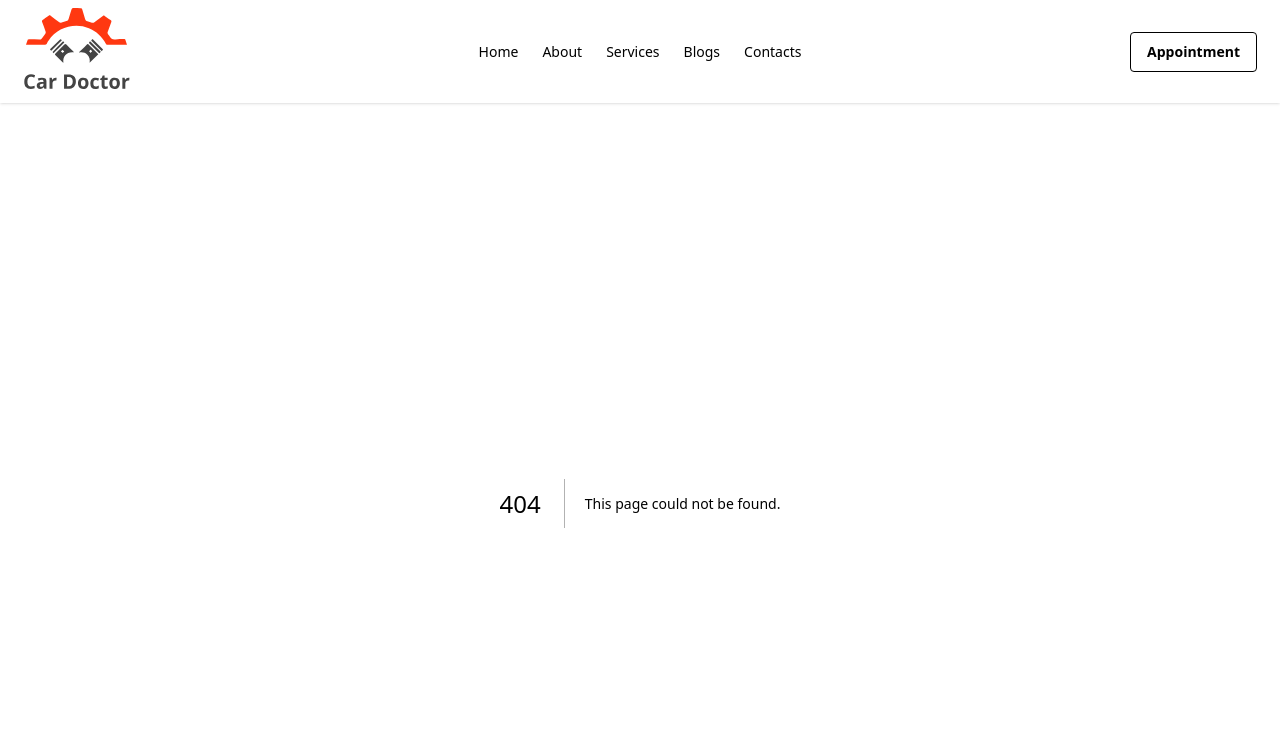
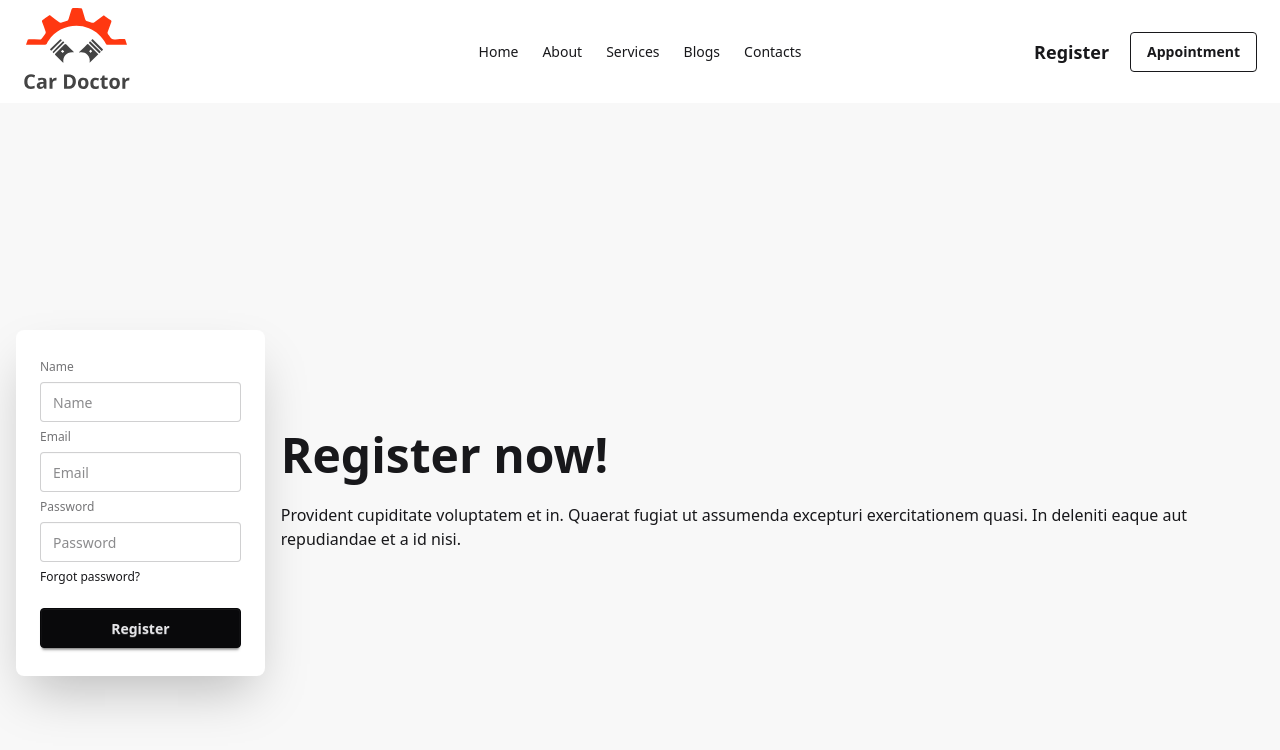
Before and after one commit to Nazim1247/car-doctor-next-js, a Next.js app: page /register in a window 1280 px wide. Before the commit this address had no page. Shown: the top 750 px of the page. Built offline with nearby package versions, Linux system fonts and the light colour scheme.

Commit message:
registation file created

```diff
--- a/package.json
+++ b/package.json
@@ -9,6 +9,7 @@
     "lint": "next lint"
   },
   "dependencies": {
+    "bcrypt": "^5.1.1",
     "mongodb": "^6.15.0",
     "next": "15.2.3",
     "react": "^19.0.0",
--- /dev/null
+++ b/src/app/actions/auth/registerUser.js
@@ -0,0 +1,20 @@
+"use server";
+import bcrypt from 'bcrypt';
+import dbConnect, { collectionNameObj } from "@/lib/dbConnect";
+
+export const registerUser = async (payload) => {
+    const userCollection = dbConnect(collectionNameObj.userCollection)
+    // validation
+    const {email, password} = payload;
+    if(!email || !password) return {success: false};
+
+    const user = await userCollection.findOne({email: payload.email});
+    if(!user){
+        const hashedPassword = await bcrypt.hash(password, 10)
+        payload.password = hashedPassword
+        const result = await userCollection.insertOne(payload);
+        const {acknowledged, insertedId} = result;
+        return {acknowledged, insertedId};
+    }
+    return {success: false};
+};
--- /dev/null
+++ b/src/app/register/components/RegisterForm.jsx
@@ -0,0 +1,35 @@
+"use client"
+
+import { registerUser } from "@/app/actions/auth/registerUser";
+
+const RegisterForm = () => {
+    const handleSubmit = async (e)=>{
+        e.preventDefault();
+        const form = e.target;
+        const name = form.name.value;
+        const email = form.email.value;
+        const password = form.password.value;
+        // console.log({name,email,password})
+        await registerUser({name,email,password});
+    }
+    return (
+        <div>
+            <div className="card bg-base-100 w-full max-w-sm shrink-0 shadow-2xl">
+      <div className="card-body">
+        <form onSubmit={handleSubmit} className="fieldset">
+          <label className="fieldset-label">Name</label>
+          <input name='name' type="text" className="input" placeholder="Name" />
+          <label className="fieldset-label">Email</label>
+          <input name='email' type="email" className="input" placeholder="Email" />
+          <label className="fieldset-label">Password</label>
+          <input name='password' type="password" className="input" placeholder="Password" />
+          <div><a className="link link-hover">Forgot password?</a></div>
+          <button className="btn btn-neutral mt-4">Register</button>
+        </form>
+      </div>
+    </div>
+        </div>
+    );
+};
+
+export default RegisterForm;
--- /dev/null
+++ b/src/app/register/page.jsx
@@ -0,0 +1,23 @@
+import React from 'react';
+import RegisterForm from './components/RegisterForm';
+
+const page = () => {
+    return (
+        <div>
+            <div className="hero bg-base-200 min-h-screen">
+  <div className="hero-content flex-col lg:flex-row-reverse">
+    <div className="text-center lg:text-left">
+      <h1 className="text-5xl font-bold">Register now!</h1>
+      <p className="py-6">
+        Provident cupiditate voluptatem et in. Quaerat fugiat ut assumenda excepturi exercitationem
+        quasi. In deleniti eaque aut repudiandae et a id nisi.
+      </p>
+    </div>
+    <RegisterForm />
+  </div>
+</div>
+        </div>
+    );
+};
+
+export default page;
--- a/src/app/services/[id]/page.jsx
+++ b/src/app/services/[id]/page.jsx
@@ -7,7 +7,7 @@ const page = async ({params}) => {
     const p = await params;
     const servicesCollection = dbConnect(collectionNameObj.servicesCollection);
     const data = await servicesCollection.findOne({_id: new ObjectId(p.id)});
-console.log(data)
+
     return (
         <div className='max-w-[1250px] mx-auto mt-6'>
             <section className='relative'>
--- a/src/components/Navbar.jsx
+++ b/src/components/Navbar.jsx
@@ -11,6 +11,7 @@ const Navbar = () => {
         <li><Link href={'/services'}>Services</Link></li>
         <li><Link href={'/blogs'}>Blogs</Link></li>
         <li><Link href={'/contacts'}>Contacts</Link></li>
+
 
         </>
 
@@ -41,7 +42,8 @@ const Navbar = () => {
     </ul>
   </div>
   <div className="navbar-end">
-    <a className="btn btn-outline">Appointment</a>
+  <Link href={'/register'} className='btn btn-sm btn-ghost text-lg'>Register</Link>
+    <a className="btn btn-outline ml-2">Appointment</a>
   </div>
 </div>
         </div>
--- a/src/lib/dbConnect.js
+++ b/src/lib/dbConnect.js
@@ -1,7 +1,8 @@
 import { MongoClient, ServerApiVersion } from 'mongodb';
 
 export const collectionNameObj = {
-    servicesCollection: 'test-services'
+    servicesCollection: 'test-services',
+    userCollection: 'test-user'
 }
 
 const uri = `mongodb+srv://${process.env.DB_USER}:${process.env.DB_PUSS}@cluster0.9njqe.mongodb.net/?appName=Cluster0`;
```
Also changed, not shown: 1 other file (tests, documents, lock files or other folders).
